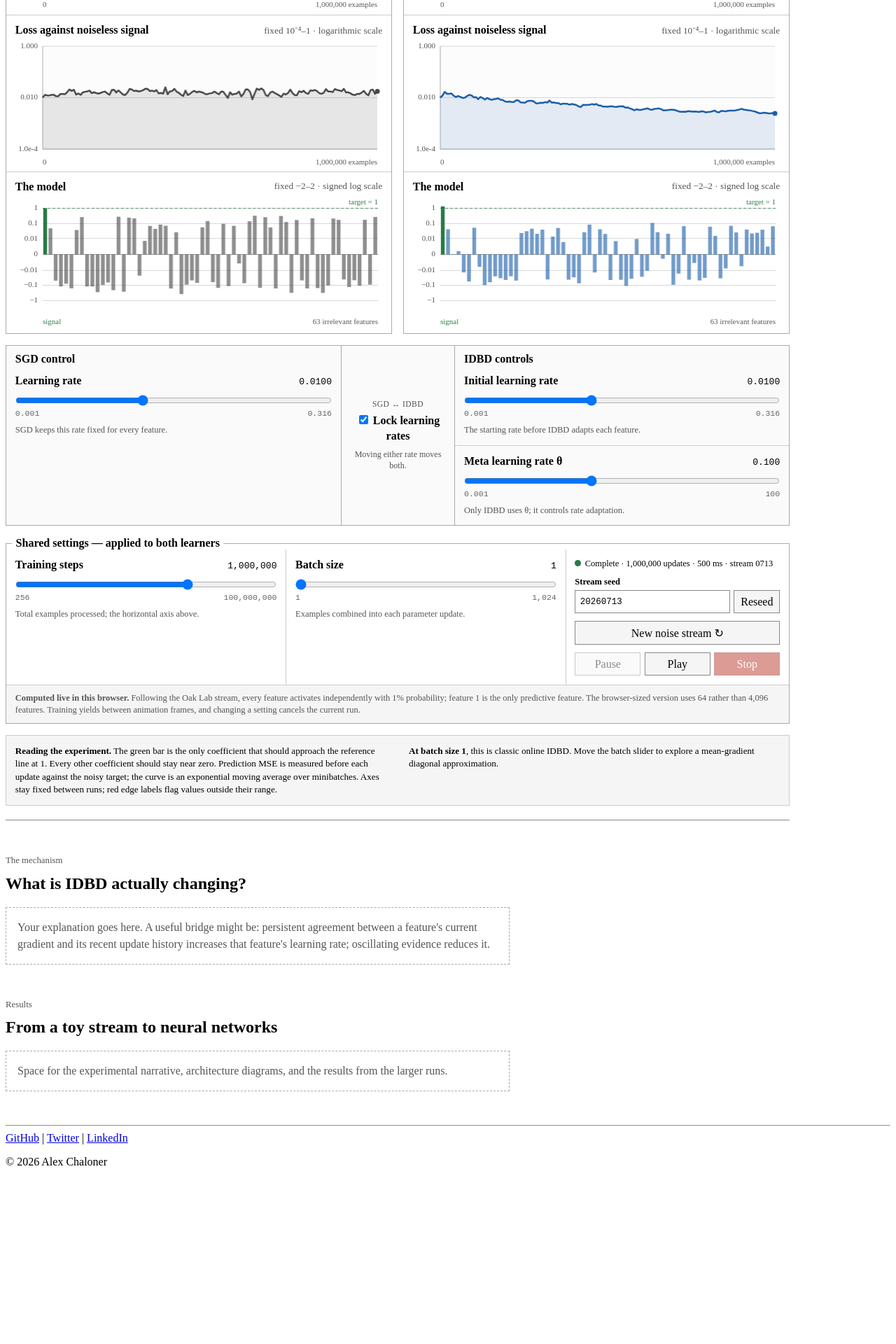
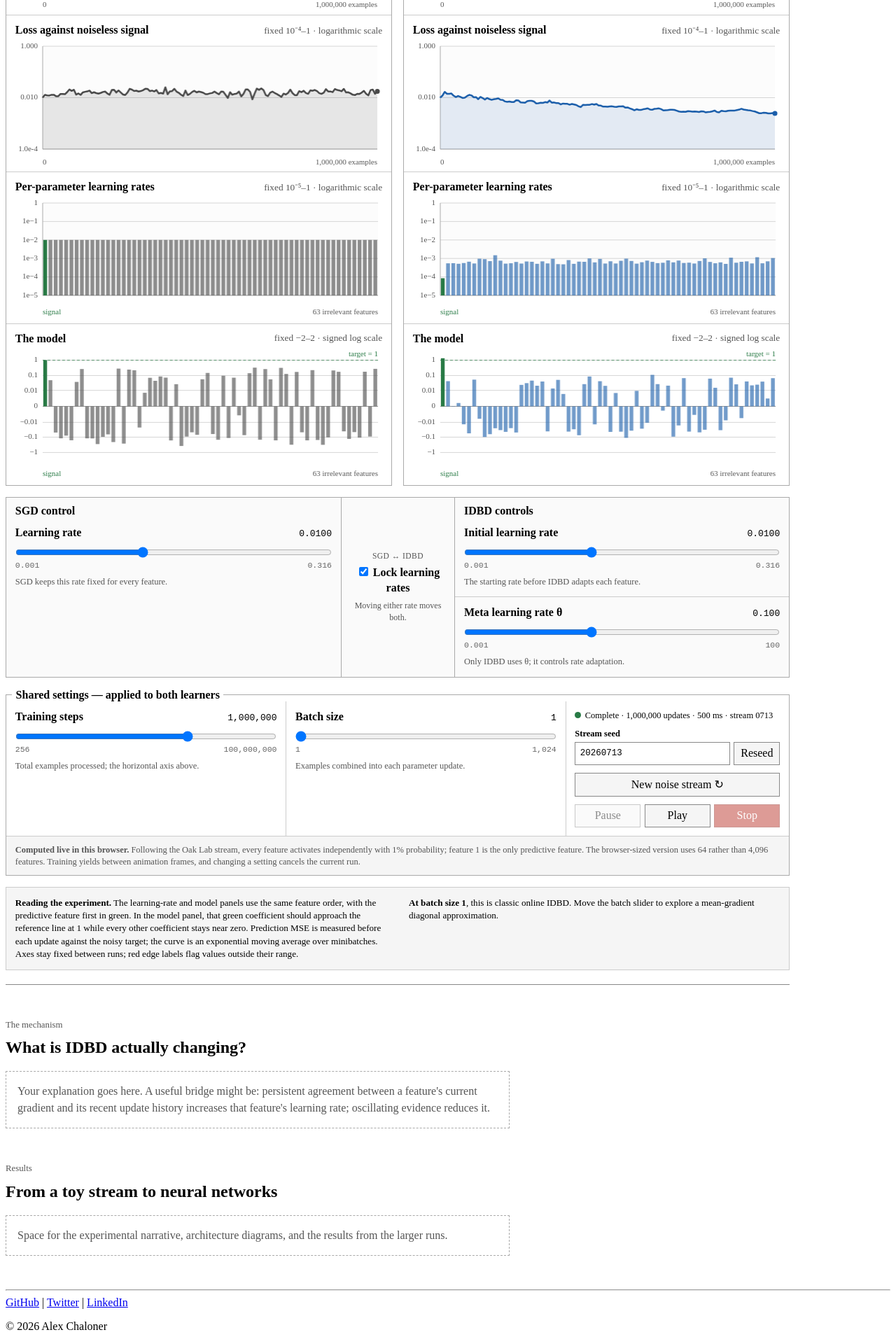
Before and after one commit to AlexChaloner/alexchaloner.github.io, a Jekyll site: the page built from idbd-experiments.html, in a window 1280 px wide. Shown: the part 921-2841 px from the top of the page at 70% size. Built offline with Jekyll 4.4.1, drawn with Linux system fonts in a browser that asks for light colours; before the commit the page ends 2606 px from its top, so only the background shows below that; some of the changed lines change nothing that is shown.

Commit message:
Add per-parameter learning rate charts

```diff
--- a/assets/idbd-demo.css
+++ b/assets/idbd-demo.css
@@ -443,6 +443,10 @@
   height: 190px;
 }
 
+.rate-chart canvas {
+  height: 176px;
+}
+
 .model-chart {
   border-bottom: 0;
 }
--- a/assets/idbd-demo.js
+++ b/assets/idbd-demo.js
@@ -9,6 +9,7 @@
   const WEIGHT_LINEAR_THRESHOLD = 0.001;
   const PREDICTION_LOSS_BOUNDS = Object.freeze({ minimum: 0.1, maximum: 100 });
   const SIGNAL_LOSS_BOUNDS = Object.freeze({ minimum: 0.0001, maximum: 1 });
+  const LEARNING_RATE_BOUNDS = Object.freeze({ minimum: 0.00001, maximum: 1 });
   const MODEL_WEIGHT_EXTENT = 2;
   const LOG_ONE_MINUS_FEATURE_PROBABILITY = Math.log(1 - FEATURE_PROBABILITY);
   const STEP_OPTIONS = [
@@ -407,6 +408,91 @@
     }
   }
 
+  function drawLearningRates(canvasId, color, rateAt) {
+    const canvas = document.getElementById(canvasId);
+    const surface = setupCanvas(canvas);
+    const context = surface.context;
+    const width = surface.width;
+    const height = surface.height;
+    const margins = { top: 10, right: 9, bottom: 34, left: 42 };
+    const plotWidth = width - margins.left - margins.right;
+    const plotHeight = height - margins.top - margins.bottom;
+    const minimum = LEARNING_RATE_BOUNDS.minimum;
+    const maximum = LEARNING_RATE_BOUNDS.maximum;
+    const logMinimum = Math.log10(minimum);
+    const logRange = Math.log10(maximum) - logMinimum;
+    const barStep = plotWidth / FEATURE_COUNT;
+    let aboveScale = false;
+    let belowScale = false;
+    let observedMaximum = -Infinity;
+    let observedMinimum = Infinity;
+
+    function rateY(rate) {
+      const logRate = Math.log10(clamp(rate, minimum, maximum));
+      return margins.top + (1 - (logRate - logMinimum) / logRange) * plotHeight;
+    }
+
+    context.fillStyle = "#fcfcfc";
+    context.fillRect(margins.left, margins.top, plotWidth, plotHeight);
+    context.font = "11px serif";
+    context.lineWidth = 1;
+    context.textBaseline = "middle";
+    for (let exponent = -5; exponent <= 0; exponent += 1) {
+      const rate = Math.pow(10, exponent);
+      const y = rateY(rate);
+      context.strokeStyle = COLORS.grid;
+      context.beginPath();
+      context.moveTo(margins.left, y);
+      context.lineTo(width - margins.right, y);
+      context.stroke();
+      context.fillStyle = COLORS.muted;
+      context.textAlign = "right";
+      context.fillText(exponent === 0 ? "1" : "1e−" + String(Math.abs(exponent)), margins.left - 7, y);
+    }
+
+    context.strokeStyle = "#aaa";
+    context.beginPath();
+    context.moveTo(margins.left, margins.top);
+    context.lineTo(margins.left, margins.top + plotHeight);
+    context.lineTo(width - margins.right, margins.top + plotHeight);
+    context.stroke();
+
+    for (let index = 0; index < FEATURE_COUNT; index += 1) {
+      const rate = rateAt(index);
+      if (!Number.isFinite(rate)) {
+        aboveScale = true;
+        observedMaximum = Infinity;
+        continue;
+      }
+      observedMaximum = Math.max(observedMaximum, rate);
+      observedMinimum = Math.min(observedMinimum, rate);
+      if (rate > maximum) aboveScale = true;
+      if (rate < minimum) belowScale = true;
+      if (rate <= 0) continue;
+      const y = rateY(rate);
+      const x = margins.left + index * barStep + Math.max(0.5, barStep * 0.12);
+      context.fillStyle = index === 0 ? COLORS.signal : color;
+      context.globalAlpha = index === 0 ? 1 : 0.62;
+      context.fillRect(x, y, Math.max(1, barStep * 0.72), margins.top + plotHeight - y);
+    }
+
+    context.globalAlpha = 1;
+    context.fillStyle = COLORS.signal;
+    context.textAlign = "left";
+    context.textBaseline = "alphabetic";
+    context.fillText("signal", margins.left, height - 7);
+    context.fillStyle = COLORS.muted;
+    context.textAlign = "right";
+    context.fillText("63 irrelevant features", width - margins.right, height - 7);
+
+    if (aboveScale) {
+      drawEdgeWarning(context, width - margins.right, margins.top + 10, "↑ max " + formatScore(observedMaximum) + " (limit 1)");
+    }
+    if (belowScale) {
+      drawEdgeWarning(context, width - margins.right, margins.top + plotHeight - 10, "↓ min " + formatScore(observedMinimum) + " (limit 0.00001)");
+    }
+  }
+
   function drawWeights(canvasId, weights, color) {
     const canvas = document.getElementById(canvasId);
     const surface = setupCanvas(canvas);
@@ -555,6 +641,8 @@
     drawLineChart("idbd-loss-chart", state.curves.steps, state.curves.idbdLoss, COLORS.idbd, COLORS.idbdFill, PREDICTION_LOSS_BOUNDS, state.exampleCount);
     drawLineChart("sgd-signal-loss-chart", state.curves.steps, state.curves.sgdSignalLoss, COLORS.sgd, COLORS.sgdFill, SIGNAL_LOSS_BOUNDS, state.exampleCount);
     drawLineChart("idbd-signal-loss-chart", state.curves.steps, state.curves.idbdSignalLoss, COLORS.idbd, COLORS.idbdFill, SIGNAL_LOSS_BOUNDS, state.exampleCount);
+    drawLearningRates("sgd-rates-chart", COLORS.sgd, function () { return state.sgdRate; });
+    drawLearningRates("idbd-rates-chart", COLORS.idbd, function (index) { return Math.exp(state.beta[index]); });
     drawWeights("sgd-weights-chart", state.sgdWeights, COLORS.sgd);
     drawWeights("idbd-weights-chart", state.idbdWeights, COLORS.idbd);
   }
--- a/idbd-experiments.html
+++ b/idbd-experiments.html
@@ -69,6 +69,11 @@ title: "Learning the learning rate"
           <canvas id="sgd-signal-loss-chart" role="img" aria-label="SGD exact mean squared error against the noiseless signal on a fixed logarithmic scale from 0.0001 to 1"></canvas>
         </figure>
 
+        <figure class="chart-block rate-chart">
+          <figcaption><span>Per-parameter learning rates</span><small>fixed 10⁻⁵–1 · logarithmic scale</small></figcaption>
+          <canvas id="sgd-rates-chart" role="img" aria-label="SGD learning rate for each model parameter on a fixed logarithmic scale from 0.00001 to 1"></canvas>
+        </figure>
+
         <figure class="chart-block model-chart">
           <figcaption><span>The model</span><small>fixed −2–2 · signed log scale</small></figcaption>
           <canvas id="sgd-weights-chart" role="img" aria-label="SGD learned model coefficients on a fixed signed logarithmic scale from minus 2 to 2"></canvas>
@@ -104,6 +109,11 @@ title: "Learning the learning rate"
         <figure class="chart-block">
           <figcaption><span>Loss against noiseless signal</span><small>fixed 10⁻⁴–1 · logarithmic scale</small></figcaption>
           <canvas id="idbd-signal-loss-chart" role="img" aria-label="IDBD exact mean squared error against the noiseless signal on a fixed logarithmic scale from 0.0001 to 1"></canvas>
+        </figure>
+
+        <figure class="chart-block rate-chart">
+          <figcaption><span>Per-parameter learning rates</span><small>fixed 10⁻⁵–1 · logarithmic scale</small></figcaption>
+          <canvas id="idbd-rates-chart" role="img" aria-label="IDBD learning rate for each model parameter on a fixed logarithmic scale from 0.00001 to 1"></canvas>
         </figure>
 
         <figure class="chart-block model-chart">
@@ -205,7 +215,7 @@ title: "Learning the learning rate"
     </fieldset>
 
     <aside class="experiment-note">
-      <p><strong>Reading the experiment.</strong> The green bar is the only coefficient that should approach the reference line at 1. Every other coefficient should stay near zero. Prediction MSE is measured before each update against the noisy target; the curve is an exponential moving average over minibatches. Axes stay fixed between runs; red edge labels flag values outside their range.</p>
+      <p><strong>Reading the experiment.</strong> The learning-rate and model panels use the same feature order, with the predictive feature first in green. In the model panel, that green coefficient should approach the reference line at 1 while every other coefficient stays near zero. Prediction MSE is measured before each update against the noisy target; the curve is an exponential moving average over minibatches. Axes stay fixed between runs; red edge labels flag values outside their range.</p>
       <p id="batch-note"><strong>At batch size 1</strong>, this is classic online IDBD. Larger batches use a mean-gradient diagonal approximation and are best read as an exploration, not the original 1992 rule.</p>
     </aside>
   </section>
```
